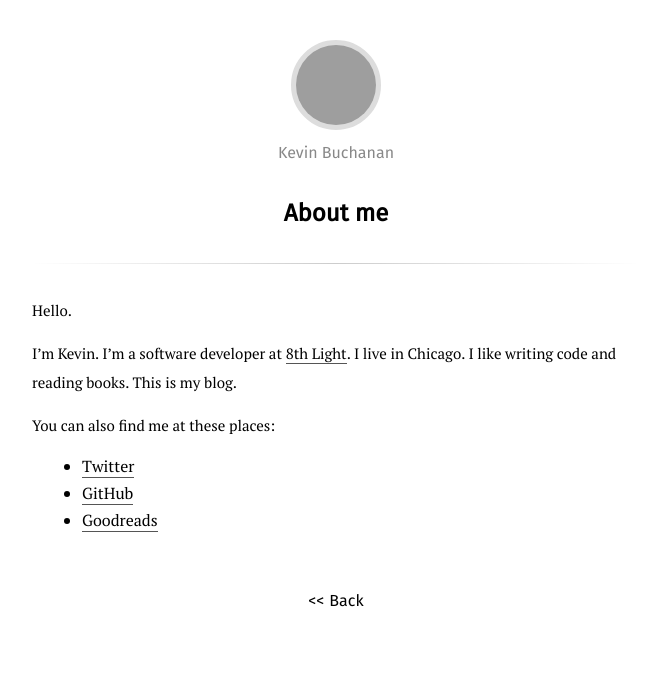
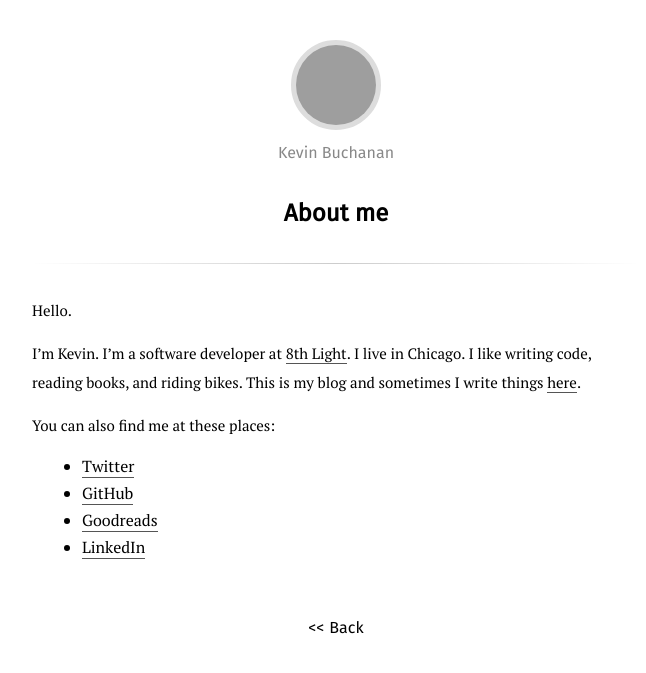
Before and after one commit to kevbuchanan/kevbuchanan.github.io, a Jekyll site: the page built from about.md, in a window 1280 px wide, cut to the strip 0-673 px from the top of the page. Shown: the whole strip, without its empty margins (304-950 px from the left). Built offline with Jekyll 4.4.1, drawn with Linux system fonts in a browser that asks for light colours; Markdown is read by kramdown in place of the engine named in the settings; grey boxes are pictures that could not be loaded.

Commit message:
Tweak about page

```diff
--- a/about.md
+++ b/about.md
@@ -6,11 +6,12 @@ Hello.
 
 I'm Kevin.
 I'm a software developer at [8th Light](https://8thlight.com).
-I live in Chicago. I like writing code and reading books.
-This is my blog.
+I live in Chicago. I like writing code, reading books, and riding bikes.
+This is my blog and sometimes I write things [here](/).
 
 You can also find me at these places:
 
 - [Twitter](https://twitter.com/kevinbuch_)
 - [GitHub](https://github.com/kevinbuch)
 - [Goodreads](https://www.goodreads.com/user/show/52962114-kevin-buchanan)
+- [LinkedIn](https://www.linkedin.com/in/buchanankevin)
```
Also changed, not shown: 1 other file.
